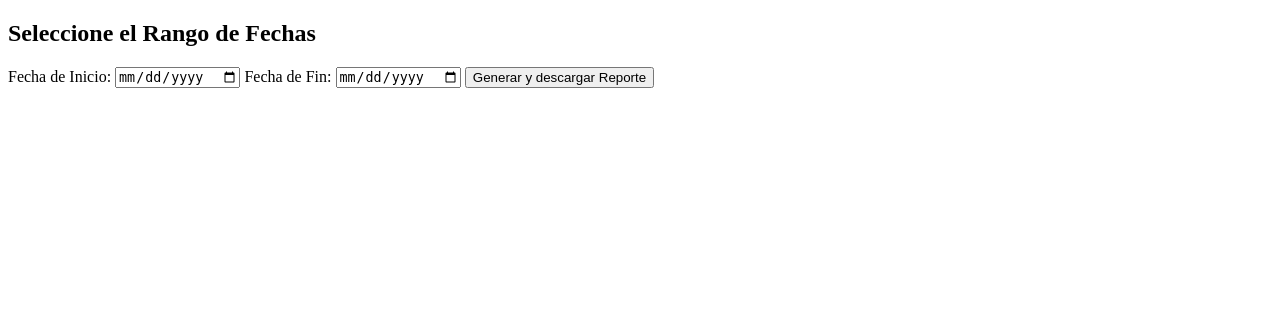
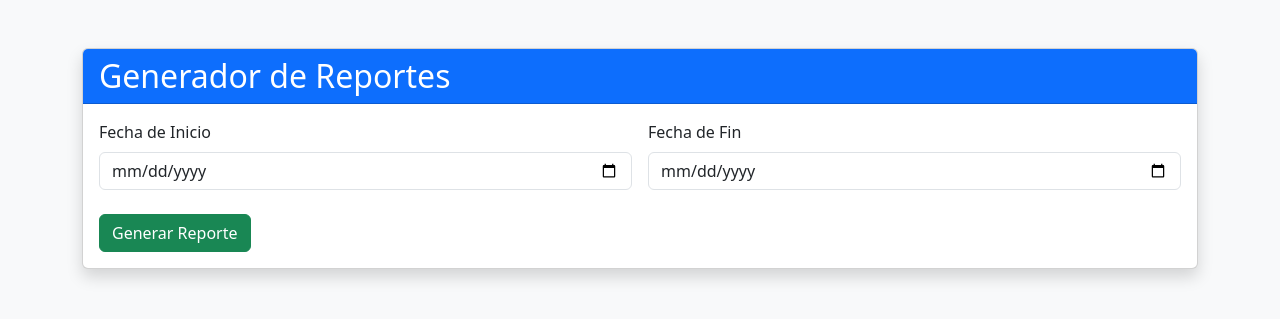
Before and after one commit to Osminalx/pd-report-generator, a Flask app: page / in a window 1280 px wide. Shown: the top 319 px of the page. Run offline with Flask 3, Linux system fonts and the light colour scheme.

Commit message:
:sparkles: working report generator

```diff
--- a/app.py
+++ b/app.py
@@ -58,16 +58,20 @@ def index():
         end_date = pd.to_datetime(end_date_str).date()
 
         # Generate filtered dfs
-        orders_df = generate_orders_df(orders_file, orders_sheet, start_date, end_date)
+        orders_df = generate_orders_df(orders_file, orders_sheet)
         vulcan_df = generate_vulcan_df(orders_file, vulc_sheet, start_date, end_date)
         aluminum_df = generate_aluminum_df(alumn_files, start_date, end_date)
         navel_df = generate_navel_df(navel_files, start_date, end_date)
 
-        # Merge data
-        merged_df = (
-            orders_df.merge(vulcan_df, on=["DATE", "ORDER_ID"], how="left")
-            .merge(aluminum_df, on=["DATE", "ORDER_ID"], how="left")
-            .merge(navel_df, on=["DATE", "ORDER_ID"], how="left")
+        orders_df = orders_df.rename(columns={"DATE": "ORDER_DATE"})
+
+        # Realizar el merge usando ORDER_ID
+        merged_df = orders_df.merge(
+            vulcan_df.merge(
+                aluminum_df.merge(navel_df, on=["ORDER_ID", "DATE"], how="left"),
+                on=["ORDER_ID", "DATE"],
+                how="left",
+            )
         )
 
         # Custom name for each archive based on the dates
--- a/templates/index.html
+++ b/templates/index.html
@@ -1,25 +1,49 @@
 <!DOCTYPE html>
-<html lang="en">
+<html lang="es">
 <head>
   <meta charset="UTF-8">
   <meta name="viewport" content="width=device-width, initial-scale=1.0">
-  <title>Generador de reportes </title>
+  <title>Generador de Reportes</title>
+  <link name="icon" type="image/svg+xml" href="./assets/table.svg"/>
+  <!-- Bootstrap CSS -->
+  <link href="https://cdn.jsdelivr.net/npm/bootstrap@5.3.0/dist/css/bootstrap.min.css" rel="stylesheet">
 </head>
-<body>
-  <h2>Seleccione el Rango de Fechas</h2>
-    <form method="post">
-        <label for="start_date">Fecha de Inicio:</label>
-        <input type="date" id="start_date" name="start_date" required>
+<body class="bg-light">
+  <div class="container mt-5">
+    <div class="card shadow">
+      <div class="card-header bg-primary text-white">
+        <h2 class="mb-0">Generador de Reportes</h2>
+      </div>
+      <div class="card-body">
+        <form method="post" id="reportForm">
+          <div class="row g-3">
+            <div class="col-md-6">
+              <label for="start_date" class="form-label">Fecha de Inicio</label>
+              <input type="date" class="form-control" id="start_date" name="start_date" required>
+            </div>
+            <div class="col-md-6">
+              <label for="end_date" class="form-label">Fecha de Fin</label>
+              <input type="date" class="form-control" id="end_date" name="end_date" required>
+            </div>
+          </div>
+          <button type="submit" class="btn btn-success mt-4">
+            <span id="submitText">Generar Reporte</span>
+            <div id="loadingSpinner" class="spinner-border spinner-border-sm d-none" role="status"></div>
+          </button>
+        </form>
+      </div>
+    </div>
 
-        <label for="end_date">Fecha de Fin:</label>
-        <input type="date" id="end_date" name="end_date" required>
+    <!-- Toast de Notificación -->
+    <div class="toast align-items-center text-white bg-success border-0 position-fixed bottom-0 end-0 m-3" role="alert" aria-live="assertive" aria-atomic="true" id="successToast">
+      <div class="d-flex">
+        <div class="toast-body">
+          Reporte generado exitosamente!
+        </div>
+        <button type="button" class="btn-close btn-close-white me-2 m-auto" data-bs-dismiss="toast" aria-label="Close"></button>
+      </div>
+    </div>
+  </div>
 
-        <button type="submit">Generar y descargar Reporte</button>
-    </form>
-
-    {% if tables %}
-        <h2>Reporte Generado</h2>
-        {{ tables[0] | safe }}
-    {% endif %}
 </body>
 </html>
```
Also changed, not shown: pd_report_gen.py (+9 -17 lines), templates/assets/table.svg (added).
